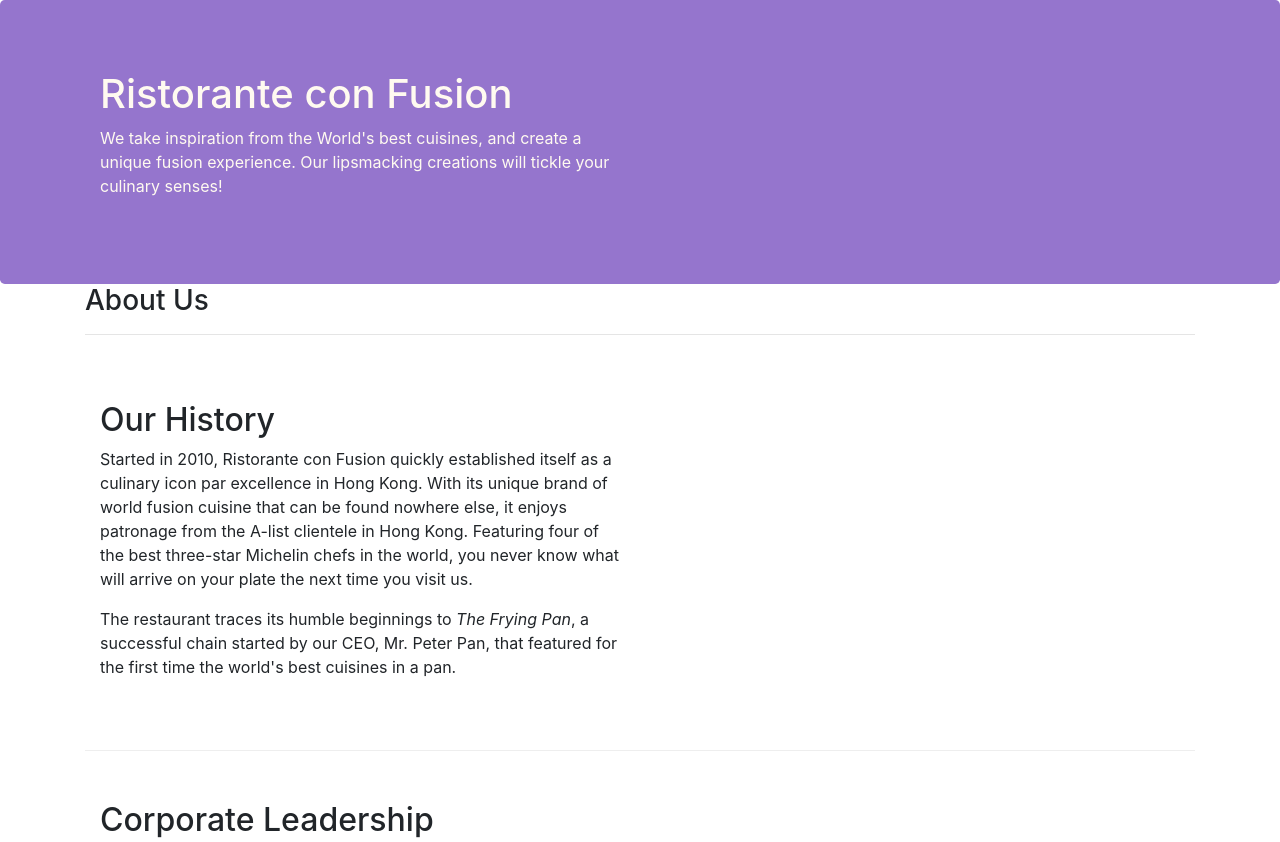
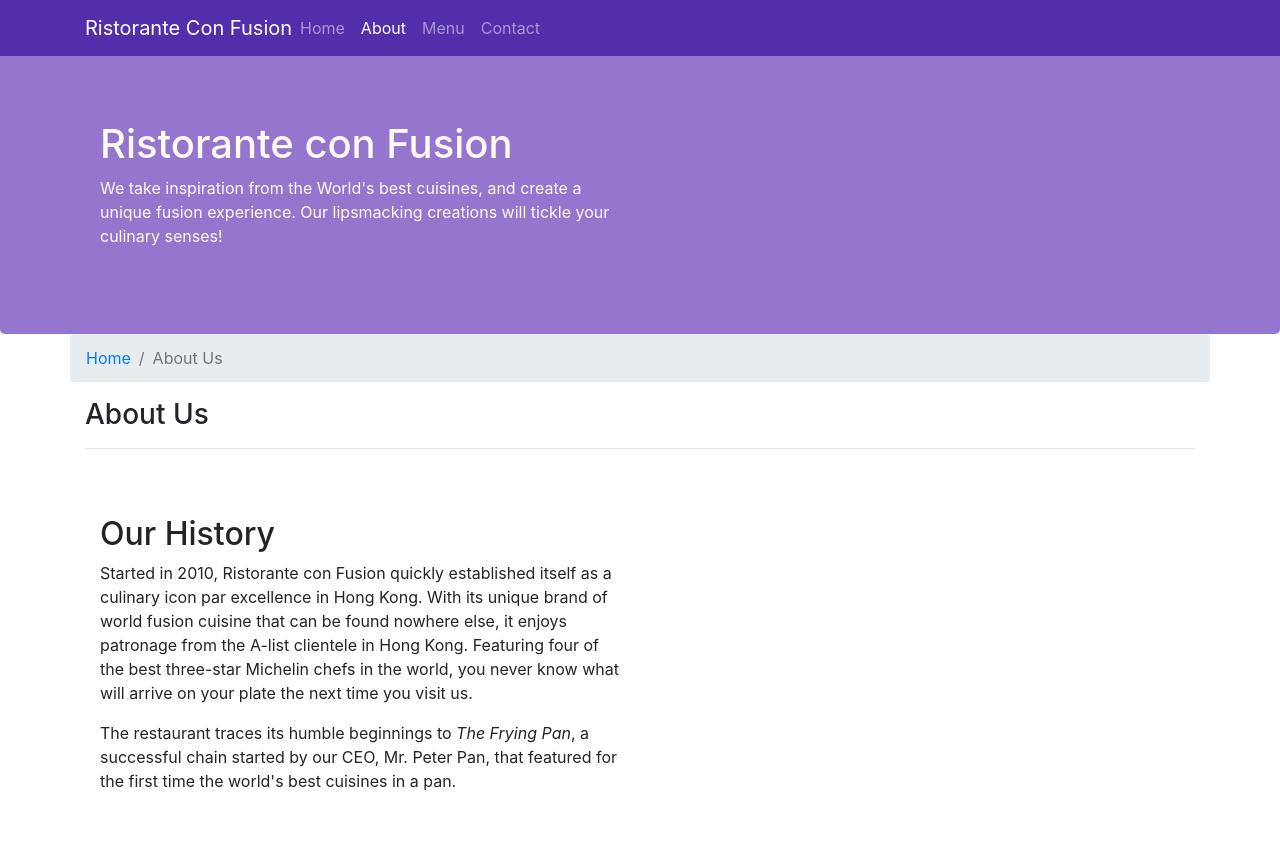
Before and after one commit to vzhV/bootstrapWeek1, a website: page aboutus.html in a window 1280 px wide. Shown: the top 842 px of the page. Drawn offline with nearby package versions, Linux system fonts and the light colour scheme.

Commit message:
added navbar

```diff
--- a/aboutus.html
+++ b/aboutus.html
@@ -15,7 +15,22 @@
 </head>
 
 <body>
-
+    <nav class="navbar navbar-dark navbar-expand-sm fixed-top">
+        <div class="container">
+            <button class="navbar-toggler" type="button" data-toggle="collapse" data-target="#Navbar">
+                <span class="navbar-toggler-icon"></span>
+            </button>
+            <a class="navbar-brand mr-auto" href="./index.html">Ristorante Con Fusion</a>
+            <div class="collapse navbar-collapse" id="Navbar">
+                <ul class="navbar-nav mr-auto">
+                    <li class="nav-item"><a class = "nav-link" href="./index.html">Home</a></li>
+                    <li class="nav-item active"><a class = "nav-link" href="./aboutus.html">About</a></li>
+                    <li class="nav-item"><a class = "nav-link" href="#">Menu</a></li>
+                    <li class="nav-item"><a class = "nav-link" href="#">Contact</a></li>
+                </ul>
+            </div>
+        </div>
+    </nav>
     <header class="jumbotron">
         <div class="container">
             <div class="row row-header">
@@ -31,6 +46,10 @@
 
     <div class="container">
         <div class="row">
+            <ol class="col-12 breadcrumb">
+                <li class="breadcrumb-item"><a href="./index.html">Home</a></li>
+                <li class="breadcrumb-item active">About Us</li>
+            </ol>
             <div class="col-12">
                <h3>About Us</h3>
                <hr>
@@ -70,8 +89,8 @@
                 <div class="col-4 offset-1 col-sm-2">
                     <h5>Links</h5>
                     <ul class="list-unstyled">
-                        <li><a href="#">Home</a></li>
-                        <li><a href="#">About</a></li>
+                        <li><a href="./index.html">Home</a></li>
+                        <li><a href="./aboutus.html">About</a></li>
                         <li><a href="#">Menu</a></li>
                         <li><a href="#">Contact</a></li>
                     </ul>
--- a/css/styles.css
+++ b/css/styles.css
@@ -28,3 +28,12 @@
     margin:0px;
     color:#0f0f0f;
 }
+
+body{
+    padding: 50px 0px 0px 0px;
+    z-index: 0;
+}
+
+.navbar-dark{
+    background-color: #532eab;
+}
```
Also changed, not shown: index.html (+17 -2 lines).
